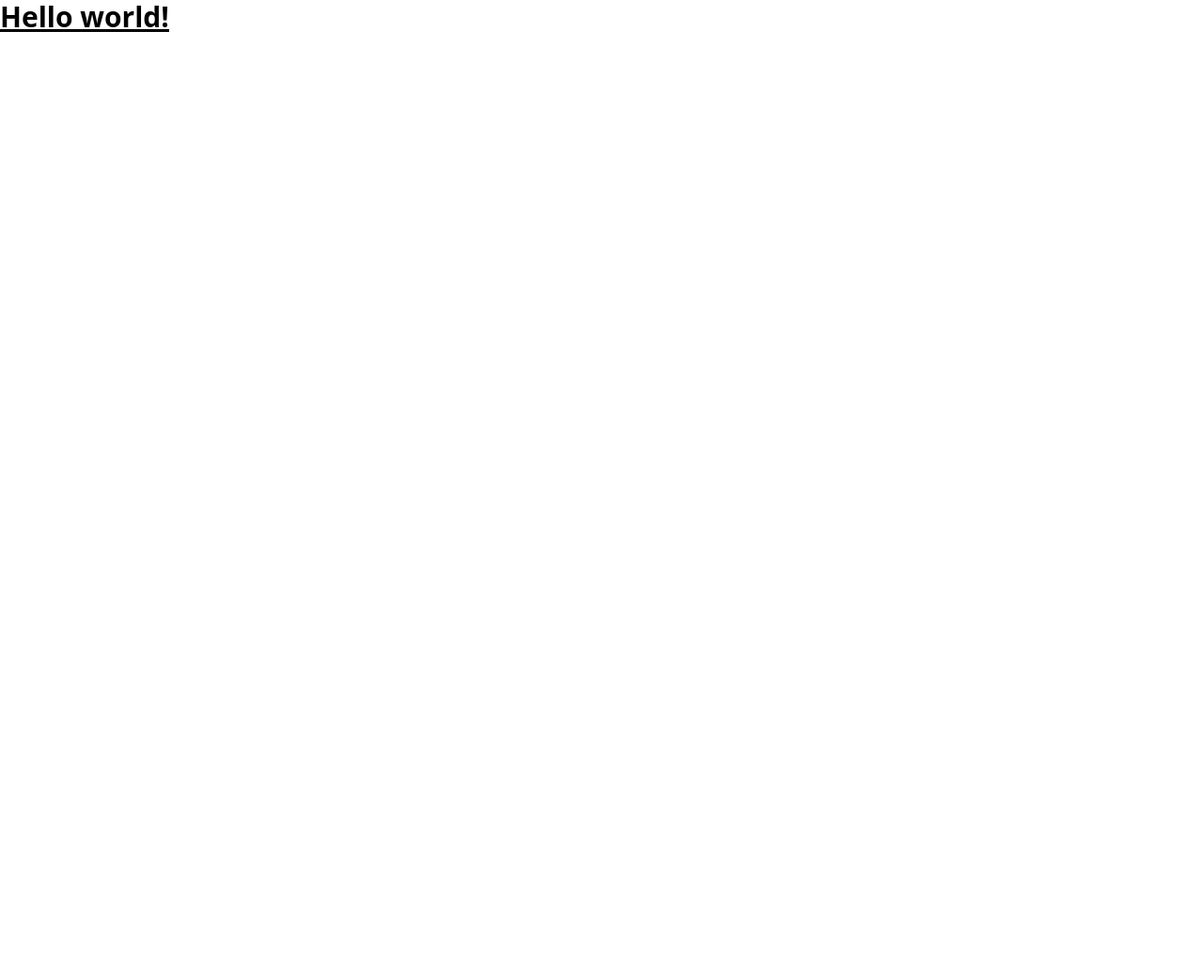
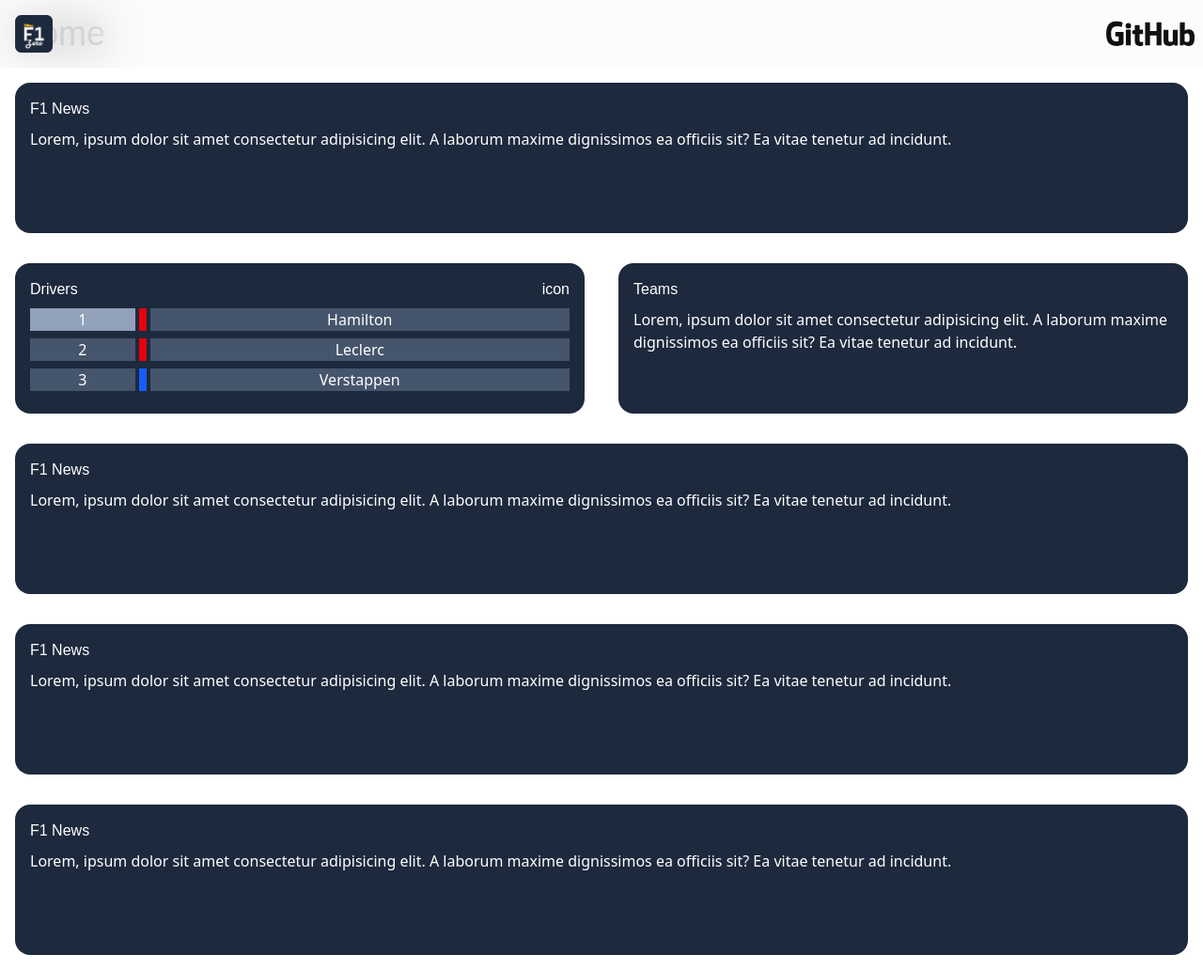
Before and after one commit to simonelupone/f1-zero, a website built with Vite: page index.html in a window 1280 px wide. Shown: the whole page at 94% size. Before the commit the page ends 800 px from the top, so only its background shows below. Built offline with nearby package versions, Linux system fonts and the light colour scheme; files whose address does not match are found by name.

Commit message:
feat: add header with logo and github link add main home cards with debug style

```diff
--- a/index.html
+++ b/index.html
@@ -8,12 +8,118 @@
   <title>F1 Zero</title>
 </head>
 
-<body>
+<body class="">
   <div id="app">
 
-    <div class="">
-      <h1 class="font-bold underline text-3xl"> Hello world! </h1>
-    </div>
+    <header>
+      <div class="w-full p-2 fixed top-0 flex justify-between items-center backdrop-blur-xl bg-zinc-100/30">
+        <div class="w-14 px-2 py-2">
+          <a href="">
+            <img src="./public/img/F1-zero-logo.png" alt="">
+          </a>
+        </div>
+
+        <div class="">
+          <a href="https://github.com/simonelupone/f1-zero">
+            <div class="w-24">
+              <img src="./public/img/GitHub_logo_2013.svg" alt="">
+            </div>
+          </a>
+        </div>
+    </header>
+
+    <main>
+      <div class="w-full">
+
+        <h1 class="p-4 text-4xl font-f1-normal-700">
+          Home
+        </h1>
+
+        <div class="w-full p-4 flex flex-col items-center gap-4">
+          <div class="w-full h-40 p-4 bg-slate-800 rounded-2xl">
+            <div class="pb-2 font-f1-normal-700 text-white">F1 News</div>
+            <span class="text-white">Lorem, ipsum dolor sit amet consectetur adipisicing elit. A laborum maxime
+              dignissimos ea officiis
+              sit? Ea vitae tenetur ad incidunt.</span>
+          </div>
+        </div>
+
+        <div class="flex gap-1">
+
+          <div class="w-1/2 p-4 flex flex-col items-center gap-4">
+            <div class="w-full h-40 p-4 bg-slate-800 rounded-2xl">
+              <div class="flex justify-between">
+                <div class="pb-2 font-f1-normal-700 text-white">Drivers</div>
+                <div class="pb-2 font-f1-normal-400 text-white">icon</div>
+              </div>
+
+              <div class="">
+                <ul class="flex flex-col gap-2 text-white">
+
+                  <li class="flex gap-1 text-center">
+                    <div class="w-1/5 bg-slate-400">1</div>
+                    <div class="p-1 bg-red-600"></div>
+                    <div class="w-4/5 bg-slate-600">Hamilton</div>
+                  </li>
+
+                  <li class="flex gap-1 text-center">
+                    <div class="w-1/5 bg-slate-600">2</div>
+                    <div class="p-1 bg-red-600"></div>
+                    <div class="w-4/5 bg-slate-600">Leclerc</div>
+                  </li>
+
+                  <li class="flex gap-1 text-center">
+                    <div class="w-1/5 bg-slate-600">3</div>
+                    <div class="p-1 bg-blue-600"></div>
+                    <div class="w-4/5 bg-slate-600">Verstappen</div>
+                  </li>
+
+                </ul>
+              </div>
+            </div>
+          </div>
+
+          <div class="w-1/2 p-4 flex flex-col items-center gap-4">
+            <div class="w-full h-40 p-4 bg-slate-800 rounded-2xl">
+              <div class="pb-2 font-f1-normal-700 text-white">Teams</div>
+              <span class="text-white">Lorem, ipsum dolor sit amet consectetur adipisicing elit. A laborum maxime
+                dignissimos ea officiis
+                sit? Ea vitae tenetur ad incidunt.</span>
+            </div>
+          </div>
+        </div>
+
+
+
+        <div class="w-full p-4 flex flex-col items-center gap-4">
+          <div class="w-full h-40 p-4 bg-slate-800 rounded-2xl">
+            <div class="pb-2 font-f1-normal-700 text-white">F1 News</div>
+            <span class="text-white">Lorem, ipsum dolor sit amet consectetur adipisicing elit. A laborum maxime
+              dignissimos ea officiis
+              sit? Ea vitae tenetur ad incidunt.</span>
+          </div>
+        </div>
+
+        <div class="w-full p-4 flex flex-col items-center gap-4">
+          <div class="w-full h-40 p-4 bg-slate-800 rounded-2xl">
+            <div class="pb-2 font-f1-normal-700 text-white">F1 News</div>
+            <span class="text-white">Lorem, ipsum dolor sit amet consectetur adipisicing elit. A laborum maxime
+              dignissimos ea officiis
+              sit? Ea vitae tenetur ad incidunt.</span>
+          </div>
+        </div>
+
+        <div class="w-full p-4 flex flex-col items-center gap-4">
+          <div class="w-full h-40 p-4 bg-slate-800 rounded-2xl">
+            <div class="pb-2 font-f1-normal-700 text-white">F1 News</div>
+            <span class="text-white">Lorem, ipsum dolor sit amet consectetur adipisicing elit. A laborum maxime
+              dignissimos ea officiis
+              sit? Ea vitae tenetur ad incidunt.</span>
+          </div>
+        </div>
+
+      </div>
+    </main>
 
 
 
--- a/src/style.css
+++ b/src/style.css
@@ -1 +1,44 @@
+@font-face {
+    font-family: 'f1-normal-400';
+    src: url(../assets/fonts/f1-normal-400.ttf) format('truetype');
+}
+
+@font-face {
+    font-family: 'f1-normal-700';
+    src: url(../assets/fonts/f1-normal-700.ttf) format('truetype');
+}
+
+@font-face {
+    font-family: 'f1-normal-900';
+    src: url(../assets/fonts/f1-normal-900.ttf) format('truetype');
+}
+
+@font-face {
+    font-family: 'f1-italic-400';
+    src: url(../assets/fonts/f1-italic-400.ttf) format('truetype');
+}
+
+@font-face {
+    font-family: 'f1-wide-400';
+    src: url(../assets/fonts/f1-wide-400.ttf) format('truetype');
+}
+
+@font-face {
+    font-family: 'f1-normal-digits';
+    src: url(../assets/fonts/f1-normal-digits.ttf) format('truetype');
+}
+
+
 @import "tailwindcss";
+
+@theme {
+    --font-f1-normal-400: f1-normal-400, sans-serif;
+    --font-f1-normal-700: f1-normal-700, sans-serif;
+    --font-f1-normal-900: f1-normal-900, sans-serif;
+
+    --font-f1-italic-400: f1-italic-400, sans-serif;
+
+    --font-f1-wide-400: f1-wide-400, sans-serif;
+
+    --font-f1-normal-digits: f1-normal-digits, sans-serif;
+}
```
